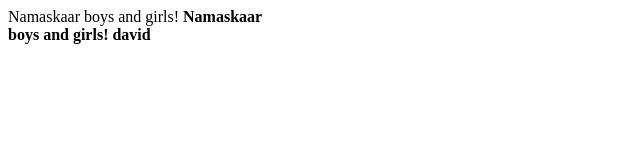
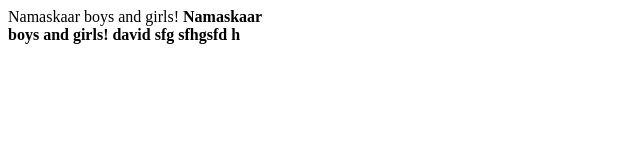
Before and after one commit to DEEPESHASRANI/DEEPESHASRANI.github.io, a plain HTML site: page index.html in a window 1280 px wide. Shown: the full height of the page, 0-640 px from the left. Drawn offline with Linux system fonts and the light colour scheme.

Commit message:
hgdghc
jbjhvhm

```diff
--- a/index.html
+++ b/index.html
@@ -1,3 +1,4 @@
 <html><body>Namaskaar boys and girls!</body></html>
 <html><body><b>Namaskaar <br> boys and girls!<b/></body></html>
 david
+sfg sfhgsfd h
```
